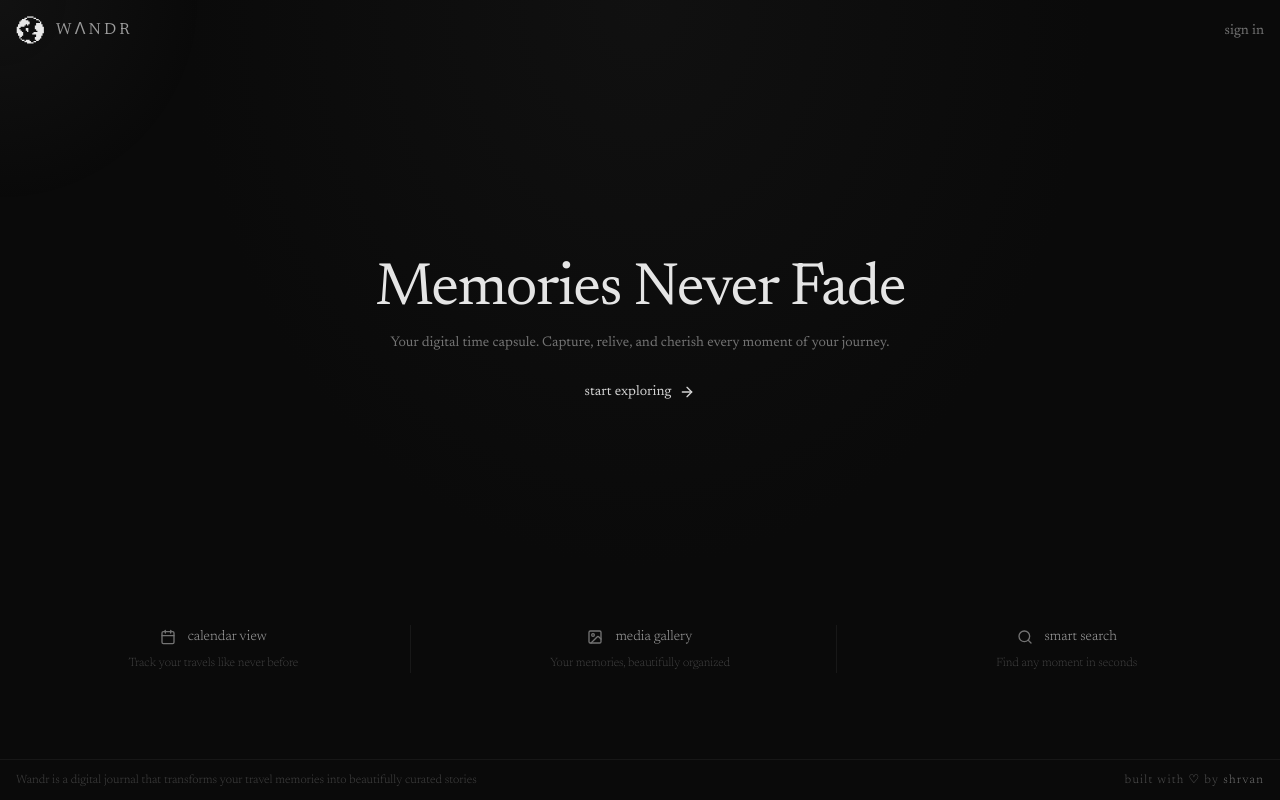
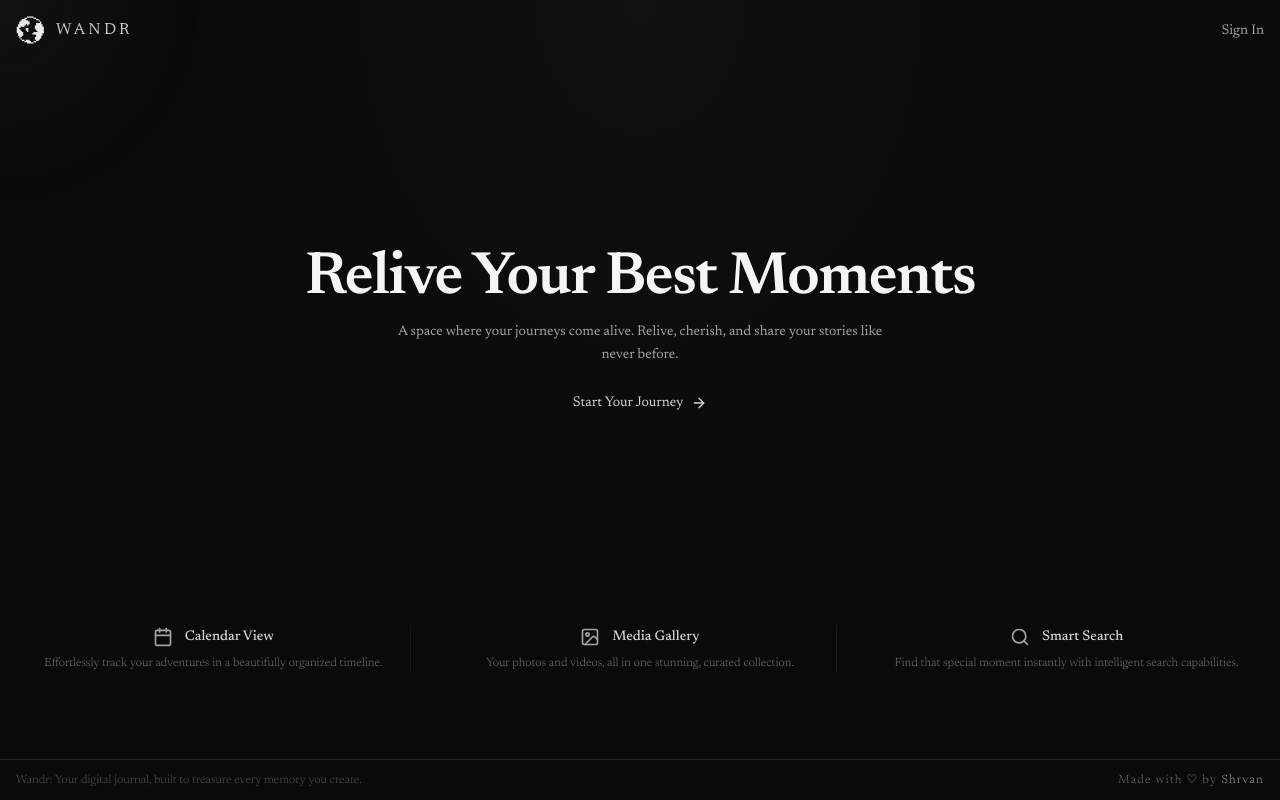
Before and after one commit to 01shrvan/Wandr-app, a Next.js app: page / in a window 1280 px wide. Built offline with nearby package versions, Linux system fonts and the light colour scheme.

Commit message:
minor changes

```diff
--- a/src/app/layout.tsx
+++ b/src/app/layout.tsx
@@ -23,8 +23,8 @@ export const metadata: Metadata = {
     images: [
       {
         url: "/images/logo.svg",
-        width: 1200,
-        height: 630,
+        width: 200,
+        height: 50,
         alt: "Wandr Logo - Your Digital Travel Journal",
       },
     ],
--- a/src/components/sections/LandingPage.tsx
+++ b/src/components/sections/LandingPage.tsx
@@ -26,18 +26,18 @@ export default function LandingPage() {
 
   const features = [
     {
-      title: "calendar view",
-      description: "Track your travels like never before",
+      title: "Calendar View",
+      description: "Effortlessly track your adventures in a beautifully organized timeline.",
       icon: Calendar,
     },
     {
-      title: "media gallery",
-      description: "Your memories, beautifully organized",
+      title: "Media Gallery",
+      description: "Your photos and videos, all in one stunning, curated collection.",
       icon: Image,
     },
     {
-      title: "smart search",
-      description: "Find any moment in seconds",
+      title: "Smart Search",
+      description: "Find that special moment instantly with intelligent search capabilities.",
       icon: Search,
     },
   ]
@@ -67,16 +67,16 @@ export default function LandingPage() {
                 alt="Wandr Logo"
                 className="h-7 w-7 transition-transform "
               />
-              <span className="ml-3 font-serif text-lg tracking-[0.2em] text-neutral-400 sm:text-base uppercase group-hover:text-neutral-300">
-                wλndr
+              <span className="ml-3 font-serif text-lg tracking-[0.2em] text-neutral-300 sm:text-base uppercase group-hover:text-neutral-200">
+                wandr
               </span>
             </div>
           </Link>
         </motion.div>
         <motion.div initial={{ opacity: 0 }} animate={{ opacity: 1 }} transition={{ duration: 1 }}>
-          <button className="group text-xs text-neutral-500 transition-colors hover:text-neutral-300 sm:text-sm">
+          <button className="group text-xs text-neutral-400 transition-colors hover:text-neutral-200 sm:text-sm">
             <span className="relative">
-              sign in
+              Sign In
               <span className="absolute -bottom-0.5 left-0 h-px w-0 bg-neutral-300 transition-all duration-300 ease-out group-hover:w-full" />
             </span>
           </button>
@@ -91,17 +91,17 @@ export default function LandingPage() {
           transition={{ duration: 1 }}
         >
           <div className="max-w-2xl">
-            <h1 className="font-serif text-4xl font-normal tracking-tight text-neutral-200 sm:text-5xl md:text-6xl">
-              Memories Never Fade
+            <h1 className="font-serif text-4xl font-semibold tracking-tight text-neutral-100 sm:text-5xl md:text-6xl">
+              Relive Your Best Moments
             </h1>
-            <p className="mx-auto mt-3 max-w-lg text-sm leading-relaxed text-neutral-500">
-              Your digital time capsule. Capture, relive, and cherish every moment of your journey.
+            <p className="mx-auto mt-3 max-w-lg text-sm leading-relaxed text-neutral-400">
+              A space where your journeys come alive. Relive, cherish, and share your stories like never before.
             </p>
 
             <motion.div className="mt-6">
               <button className="group relative text-sm text-neutral-300 transition-colors hover:text-neutral-100">
                 <span className="flex items-center">
-                  start exploring
+                  Start Your Journey
                   <ArrowRight className="ml-2 h-4 w-4 transition-transform duration-300 ease-out group-hover:translate-x-1" />
                 </span>
                 <span className="absolute -bottom-0.5 left-0 h-px w-0 bg-neutral-300 transition-all duration-300 ease-out group-hover:w-full" />
@@ -140,14 +140,14 @@ export default function LandingPage() {
 
                       <div className="relative">
                         <div className="flex items-center justify-center space-x-3">
-                          <Icon className="h-4 w-4 text-neutral-500 transition-colors duration-300 group-hover:text-neutral-400" />
-                          <h3 className="text-sm font-light text-neutral-400 transition-colors duration-300 group-hover:text-neutral-300">
+                          <Icon className="h-5 w-5 text-neutral-400 transition-colors duration-300 group-hover:text-neutral-300" />
+                          <h3 className="text-sm font-medium text-neutral-300 transition-colors duration-300 group-hover:text-neutral-200">
                             {feature.title}
                           </h3>
                         </div>
 
                         <div className="relative mt-2 px-2 text-center sm:px-4">
-                          <p className="text-xs font-extralight text-neutral-600 transition-colors duration-300 group-hover:text-neutral-500">
+                          <p className="text-xs font-light text-neutral-500 transition-colors duration-300 group-hover:text-neutral-400">
                             {feature.description}
                           </p>
                         </div>
@@ -162,30 +162,29 @@ export default function LandingPage() {
       </div>
 
       <motion.footer
-        className="relative z-40 border-t border-neutral-900 px-4 py-3"
+        className="relative z-40 border-t border-neutral-800 px-4 py-3"
         initial={{ opacity: 0 }}
         animate={{ opacity: 1 }}
         transition={{ duration: 1, delay: 0.4 }}
       >
         <div className="mx-auto max-w-[90rem]">
           <div className="flex flex-col gap-3 sm:flex-row sm:items-center sm:justify-between">
-            <p className="text-[10px] font-light leading-relaxed text-neutral-700 sm:text-xs text-center sm:text-left">
-              Wandr is a digital journal that transforms your travel memories into beautifully curated stories
+            <p className="text-[10px] font-light leading-relaxed text-neutral-600 sm:text-xs text-center sm:text-left">
+              Wandr: Your digital journal, built to treasure every memory you create.
             </p>
-            <p className="text-[10px] font-light tracking-widest text-neutral-600 sm:text-xs text-center sm:text-right">
-              built with <span className="text-neutral-500">♡</span> by
+            <p className="text-[10px] font-light tracking-widest text-neutral-500 sm:text-xs text-center sm:text-right">
+              Made with <span className="text-neutral-400">♡</span> by
               <Link
                 href="https://www.x.com/01shrvan"
                 target="_blank"
-                className="text-neutral-500 transition-colors hover:text-neutral-300 ml-1 hover:underline"
+                className="text-neutral-400 transition-colors hover:text-neutral-200 ml-1 hover:underline"
               >
-                shrvan
+                Shrvan
               </Link>
             </p>
           </div>
         </div>
       </motion.footer>
-
     </main>
   )
 }
```
